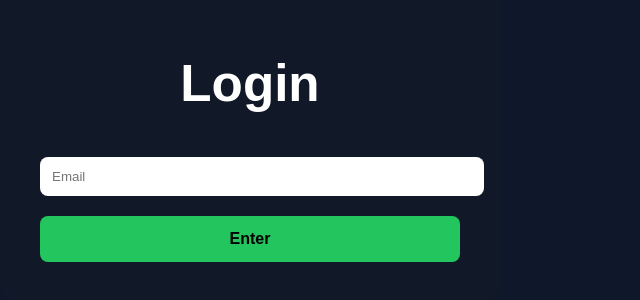
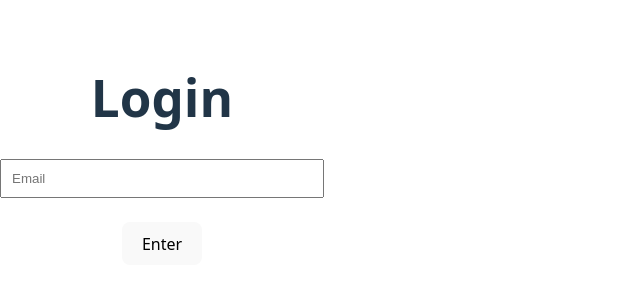
Before and after one commit to resellingwithesss-lang/ai-video-clipper, a React (Vite) app in the folder app/: page / in a window 1280 px wide. Shown: the part 308-608 px from the top of the page, without its empty margins (0-640 px from the left). Built offline with nearby package versions, Linux system fonts and the light colour scheme.

Commit message:
Fix login + connect frontend to auth API

```diff
--- a/app/src/App.jsx
+++ b/app/src/App.jsx
@@ -1,73 +1,93 @@
 import axios from "axios";
 import { useState } from "react";
-import "./App.css";
 
 const API = "https://ai-clipper-backend.onrender.com";
 
 export default function App() {
-  const [email,setEmail]=useState("");
-  const [user,setUser]=useState("");
-  const [url,setUrl]=useState("");
-  const [jobs,setJobs]=useState([]);
-  const [status,setStatus]=useState("");
+  const [email, setEmail] = useState("");
+  const [url, setUrl] = useState("");
+  const [loggedIn, setLoggedIn] = useState(false);
+  const [loading, setLoading] = useState(false);
 
-  const login = async ()=>{
-    const res = await axios.post(`${API}/login`,null,{params:{email}});
-    setUser(res.data.user);
-    loadHistory(res.data.user);
+  // LOGIN
+  const login = async () => {
+    try {
+      setLoading(true);
+
+      await axios.post(`${API}/login`, {
+        email: email
+      });
+
+      setLoggedIn(true);
+      setLoading(false);
+    } catch (err) {
+      console.error(err);
+      alert("Login failed");
+      setLoading(false);
+    }
   };
 
-  const loadHistory = async (u)=>{
-    const res = await axios.get(`${API}/history/${u}`);
-    setJobs(res.data.jobs);
+  // GENERATE CLIP
+  const generateClip = async () => {
+    try {
+      setLoading(true);
+
+      const res = await axios.post(`${API}/clip`, null, {
+        params: {
+          url: url,
+          start: "0",
+          end: "10"
+        }
+      });
+
+      window.open(res.data.download_url, "_blank");
+      setLoading(false);
+    } catch (err) {
+      console.error(err);
+      alert("Error generating clip");
+      setLoading(false);
+    }
   };
 
-  const createClip = async ()=>{
-    setStatus("starting...");
-    const res = await axios.post(`${API}/clip`,null,{
-      params:{url,start:"0",end:"10",user}
-    });
+  // LOGIN SCREEN
+  if (!loggedIn) {
+    return (
+      <div style={{ textAlign: "center", marginTop: "150px" }}>
+        <h1>Login</h1>
 
-    const id = res.data.job_id;
+        <input
+          style={{ width: 300, padding: 10 }}
+          placeholder="Email"
+          value={email}
+          onChange={(e) => setEmail(e.target.value)}
+        />
 
-    const poll = setInterval(async ()=>{
-      const s = await axios.get(`${API}/status/${id}`);
-      setStatus(s.data.status);
-      if(s.data.status==="complete"){
-        clearInterval(poll);
-        window.open(`${API}/download/${id}`);
-        loadHistory(user);
-      }
-    },2000);
-  };
+        <br /><br />
 
-  if(!user)
-    return (
-      <div className="container">
-        <div className="card">
-          <h1>Login</h1>
-          <input placeholder="Email" onChange={e=>setEmail(e.target.value)}/>
-          <button onClick={login}>Enter</button>
-        </div>
+        <button onClick={login} disabled={loading}>
+          {loading ? "Loading..." : "Enter"}
+        </button>
       </div>
     );
+  }
 
+  // MAIN APP
   return (
-    <div className="container">
-      <div className="card">
-        <h1>AI Clipper Dashboard</h1>
+    <div style={{ textAlign: "center", marginTop: "100px" }}>
+      <h1>AI Video Clipper</h1>
 
-        <input placeholder="YouTube URL" onChange={e=>setUrl(e.target.value)}/>
-        <button onClick={createClip}>Create Clip</button>
-        <p>{status}</p>
+      <input
+        style={{ width: 400, padding: 10 }}
+        placeholder="Paste YouTube URL"
+        value={url}
+        onChange={(e) => setUrl(e.target.value)}
+      />
 
-        <h3>Your Clips</h3>
-        {jobs.map(j=>(
-          <div key={j}>
-            <a href={`${API}/download/${j}`} target="_blank">Download {j}</a>
-          </div>
-        ))}
-      </div>
+      <br /><br />
+
+      <button onClick={generateClip} disabled={loading}>
+        {loading ? "Generating..." : "Generate Clip"}
+      </button>
     </div>
   );
 }
```
